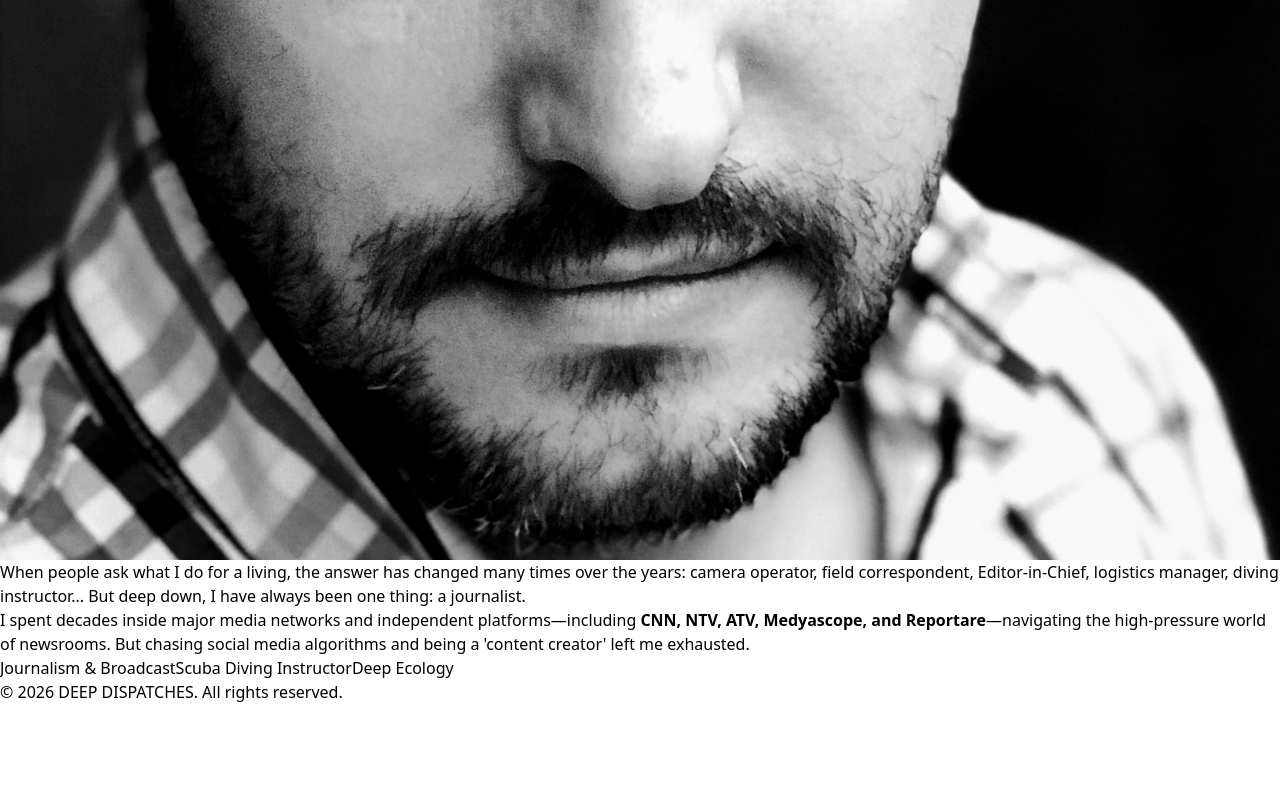
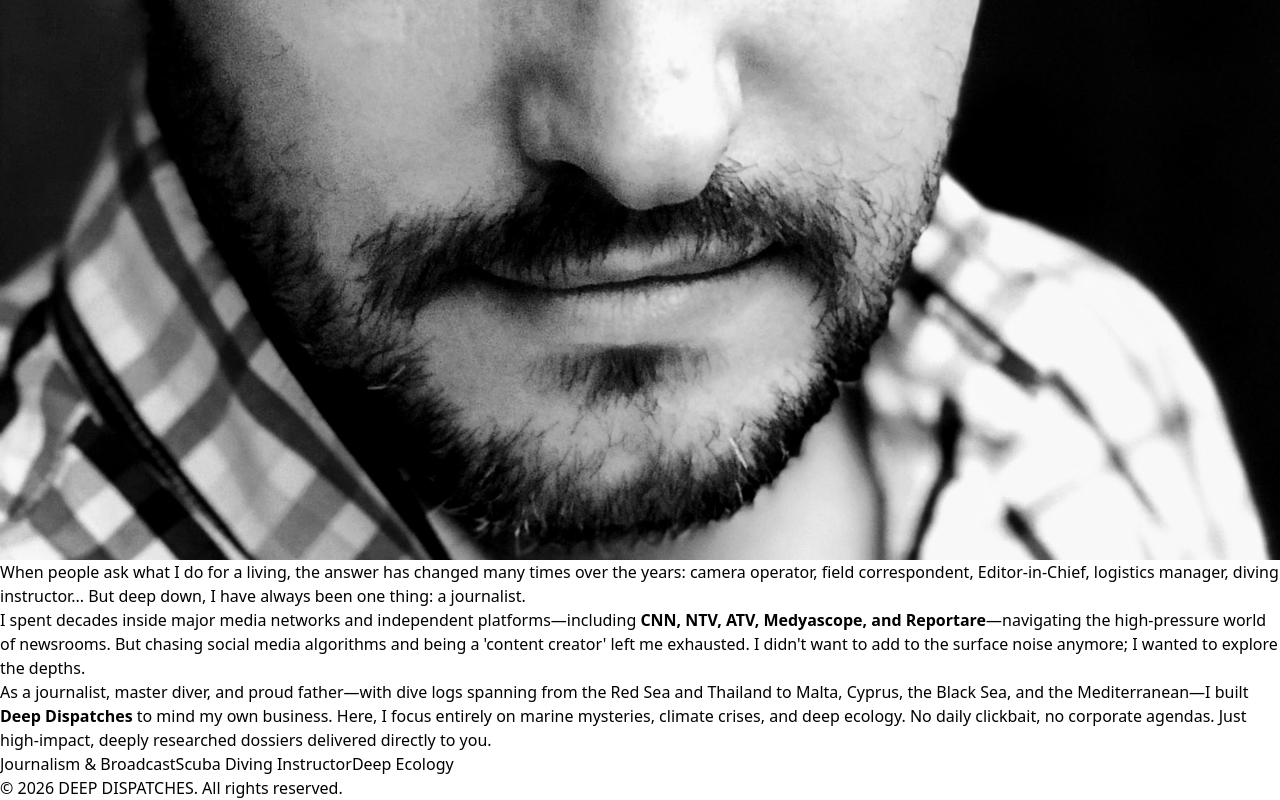
Before and after one commit to stdurak/deepdispatches, a React (Vite) app: page / in a window 1280 px wide. Shown: the part 1806-2606 px from the top of the page. Before the commit the page ends 2510 px from the top, so only its background shows below. Built offline with nearby package versions, Linux system fonts and the light colour scheme; the HTML template or start-up script is replaced by a standard one.

Commit message:
Fix: Variants type import hatasi giderildi

```diff
--- a/src/App.tsx
+++ b/src/App.tsx
@@ -179,7 +179,7 @@ function HomePage() {
           </div>
         </motion.section>
 
-        {/* THE INVESTIGATOR SECTION (Animasyonlu) */}
+                {/* THE INVESTIGATOR SECTION (Animasyonlu) */}
         <motion.section
           initial="hidden"
           whileInView="visible"
@@ -201,9 +201,16 @@ function HomePage() {
               <p className="text-base md:text-lg text-slate-300 font-light leading-relaxed">
                 When people ask what I do for a living, the answer has changed many times over the years: camera operator, field correspondent, Editor-in-Chief, logistics manager, diving instructor... But deep down, I have always been one thing: <span className="text-[#CCFF00] font-normal">a journalist.</span>
               </p>
+
               <p className="text-sm md:text-base text-slate-400 font-light leading-relaxed">
-                I spent decades inside major media networks and independent platforms—including <strong className="text-slate-200">CNN, NTV, ATV, Medyascope, and Reportare</strong>—navigating the high-pressure world of newsrooms. But chasing social media algorithms and being a &apos;content creator&apos; left me exhausted.
+                I spent decades inside major media networks and independent platforms—including <strong className="text-slate-200">CNN, NTV, ATV, Medyascope, and Reportare</strong>—navigating the high-pressure world of newsrooms. But chasing social media algorithms and being a &apos;content creator&apos; left me exhausted. I didn&apos;t want to add to the surface noise anymore; I wanted to explore the depths.
               </p>
+
+              {/* EKSİK OLAN 3. PARAGRAF GERİ EKLENDİ */}
+              <p className="text-sm md:text-base text-slate-400 font-light leading-relaxed">
+                As a journalist, master diver, and proud father—with dive logs spanning from the <span className="text-slate-300">Red Sea</span> and <span className="text-slate-300">Thailand</span> to <span className="text-slate-300">Malta, Cyprus, the Black Sea, and the Mediterranean</span>—I built <strong className="text-white">Deep Dispatches</strong> to mind my own business. Here, I focus entirely on marine mysteries, climate crises, and deep ecology. No daily clickbait, no corporate agendas. Just high-impact, deeply researched dossiers delivered directly to you.
+              </p>
+
               <div className="pt-4 flex flex-wrap gap-3 text-xs font-mono text-slate-500">
                 <span className="px-3 py-1 bg-slate-900/80 border border-slate-800 rounded-full">Journalism &amp; Broadcast</span>
                 <span className="px-3 py-1 bg-slate-900/80 border border-slate-800 rounded-full">Scuba Diving Instructor</span>
```
